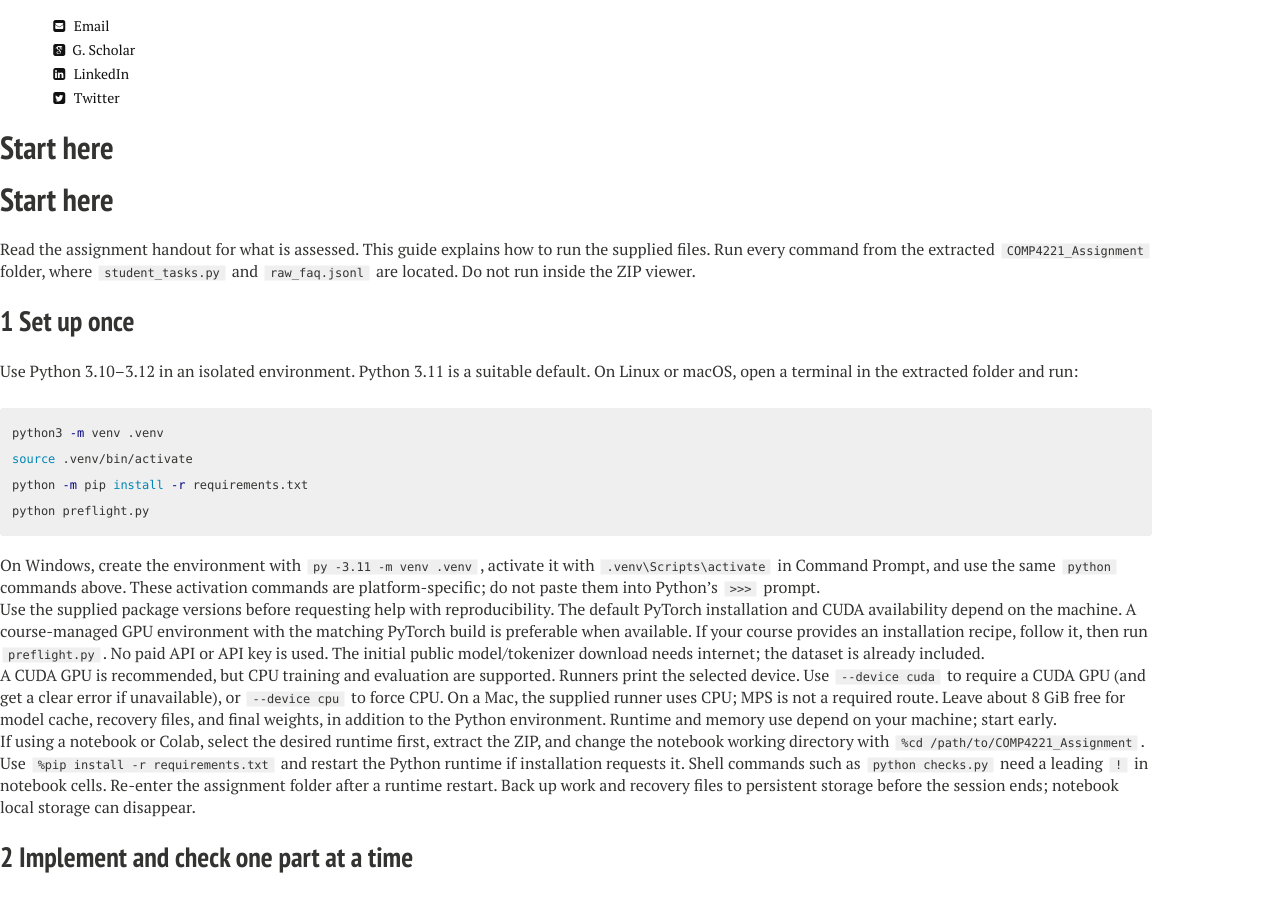
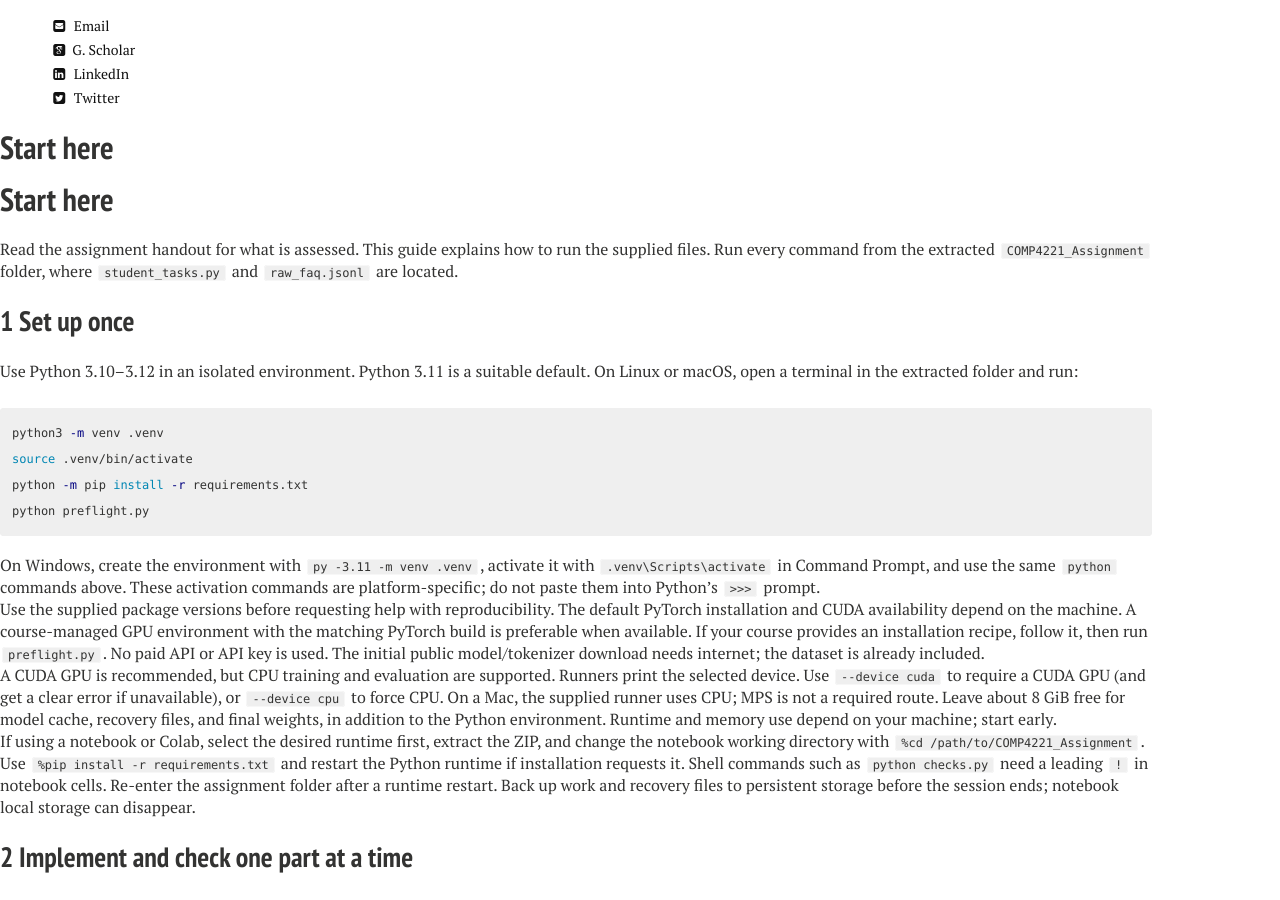
Before and after one commit to mayrfung/mayrfung.github.io, a Jekyll site: the page built from teaching/comp4221f26/COMP4221_Assignment 2/START_HERE.md, in a window 1280 px wide and 900 px high, scrolled down 370 px. Built offline with Jekyll 4.4.1, drawn with Linux system fonts in a browser that asks for light colours; nearby versions of some CDN libraries; our own code applies the rules of GitHub Pages for plain Markdown files.

Commit message:
Update START_HERE.md

```diff
--- a/teaching/comp4221f26/COMP4221_Assignment 2/START_HERE.md
+++ b/teaching/comp4221f26/COMP4221_Assignment 2/START_HERE.md
@@ -1,7 +1,6 @@
 # Start here
 
-Read the assignment handout for what is assessed. This guide explains how to run the supplied files. Run every command from the extracted `COMP4221_Assignment` folder, where `student_tasks.py` and `raw_faq.jsonl` are located. Do not run inside the ZIP viewer.
-
+Read the assignment handout for what is assessed. This guide explains how to run the supplied files. Run every command from the extracted `COMP4221_Assignment` folder, where `student_tasks.py` and `raw_faq.jsonl` are located.
 ## 1 Set up once
 
 Use Python 3.10–3.12 in an isolated environment. Python 3.11 is a suitable default. On Linux or macOS, open a terminal in the extracted folder and run:
```
